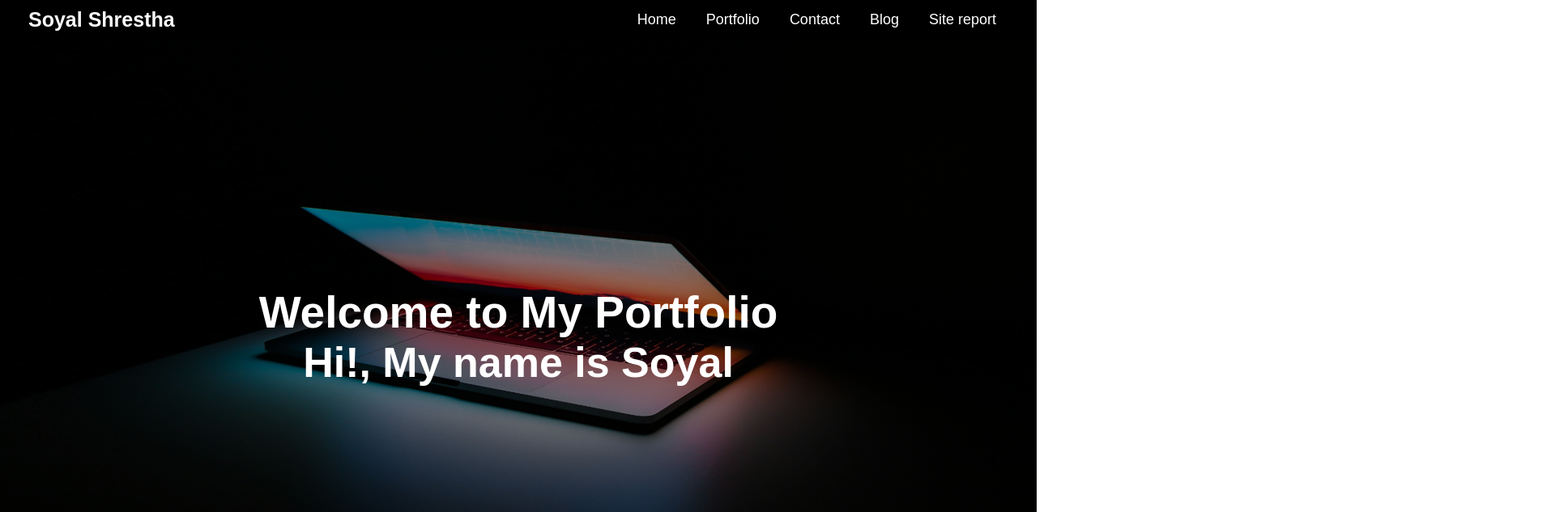
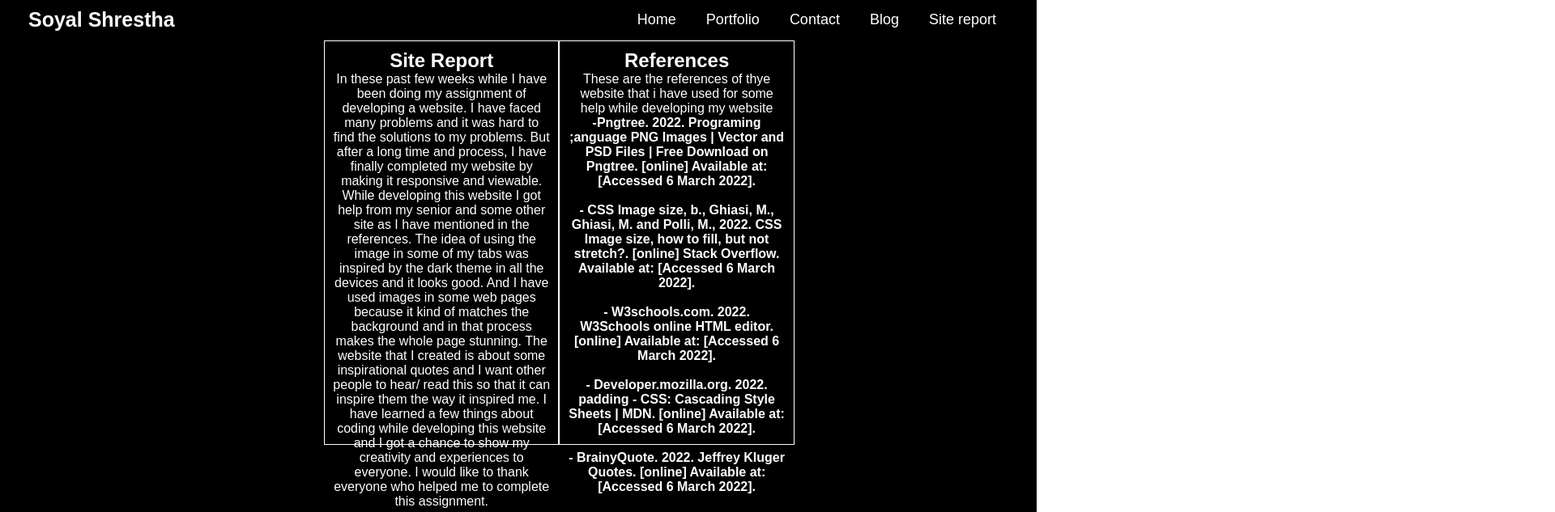
Before and after one commit to Soyal169/assignment, a plain HTML site: page sitereport.html in a window 1280 px wide. Shown: the top 633 px of the page at 81% size, 1920 px wide, since content can reach past the window. Drawn offline with Linux system fonts and the light colour scheme.

Commit message:
final commit

```diff
--- a/css/style.css
+++ b/css/style.css
@@ -131,6 +131,7 @@ nav .content {
 .row {
   height: 100vh;
   padding-top: 50px;
+  padding-left: 400px;
   display: flex;
   background: #000;
 }
--- a/sitereport.html
+++ b/sitereport.html
@@ -7,9 +7,9 @@
   <body>
     <header>
       <nav>
-        <div class="content" id="first">
+        <div class="content">
           <div class="logo">
-            <a>Soyal Shrestha</a>
+            <a href="index.html">Soyal Shrestha</a>
           </div>
           <ul>
             <li><a href="index.html">Home</a></li>
@@ -20,10 +20,81 @@
           </ul>
         </div>
       </nav>
-      <div class="bgimg"></div>
-      <div class="center">
-        <div class="title">Welcome to My Portfolio</div>
-        <div class="sub_title">Hi!, My name is Soyal</div>
+      <div class="row">
+        <div class="column left">
+          <h2>Site Report</h2>
+          <p>
+            In these past few weeks while I have been doing my assignment of
+            developing a website. I have faced many problems and it was hard to
+            find the solutions to my problems. But after a long time and
+            process, I have finally completed my website by making it responsive
+            and viewable. While developing this website I got help from my
+            senior and some other site as I have mentioned in the references.
+            The idea of using the image in some of my tabs was inspired by the
+            dark theme in all the devices and it looks good. And I have used
+            images in some web pages because it kind of matches the background
+            and in that process makes the whole page stunning. The website that
+            I created is about some inspirational quotes and I want other people
+            to hear/ read this so that it can inspire them the way it inspired
+            me. I have learned a few things about coding while developing this
+            website and I got a chance to show my creativity and experiences to
+            everyone. I would like to thank everyone who helped me to complete
+            this assignment.
+          </p>
+        </div>
+        <div class="column middle">
+          <h2>References</h2>
+          <p>
+            These are the references of thye website that i have used for some
+            help while developing my website
+          </p>
+          <h4>
+            -Pngtree. 2022. Programing ;anguage PNG Images | Vector and PSD
+            Files | Free Download on Pngtree. [online] Available at:
+            <https://pngtree.com/so/programing-%3banguage> [Accessed 6 March
+            2022].
+          </h4>
+          <br />
+          <h4>
+            - CSS Image size, b., Ghiasi, M., Ghiasi, M. and Polli, M., 2022.
+            CSS Image size, how to fill, but not stretch?. [online] Stack
+            Overflow. Available at:
+            <https://stackoverflow.com/questions/11757537/css-image-size-how-to-fill-but-not-stretch>
+            [Accessed 6 March 2022].
+          </h4>
+          <br />
+          <h4>
+            - W3schools.com. 2022. W3Schools online HTML editor. [online]
+            Available at:
+            <https://www.w3schools.com/howto/tryit.asp?filename=tryhow_css_image_grid_responsive>
+            [Accessed 6 March 2022].
+          </h4>
+          <br />
+          <h4>
+            - Developer.mozilla.org. 2022. padding - CSS: Cascading Style Sheets
+            | MDN. [online] Available at:
+            <https://developer.mozilla.org/en-US/docs/Web/CSS/padding> [Accessed
+            6 March 2022].
+          </h4>
+          <br />
+          <h4>
+            - BrainyQuote. 2022. Jeffrey Kluger Quotes. [online] Available at:
+            <https://www.brainyquote.com/quotes/jeffrey_kluger_512039> [Accessed
+            6 March 2022].
+          </h4>
+        </div>
+      </div>
+      <div>
+        <img src="images/1.png" alt="" />
+        <img src="images/2.png" alt="" />
+        <img src="images/3.png" alt="" />
+        <img src="images/4.png" alt="" />
+        <img src="images/5.png" alt="" />
+        <img src="images/6.png" alt="" />
+        <img src="images/7.png" alt="" />
+        <img src="images/8.png" alt="" />
+        <img src="images/9.png" alt="" />
+        <img src="images/10.png" alt="" />
       </div>
     </header>
   </body>
```
Also changed, not shown: Blog.html (+12 -12 lines), portfolio.html (+6 -20 lines), images/1.png (added), images/10.png (added), images/2..png (added), images/3.png (added), images/4.png (added), images/5.png (added), images/6.png (added), images/7.png (added), images/8.png (added), images/9.png (added), 1 other file.
